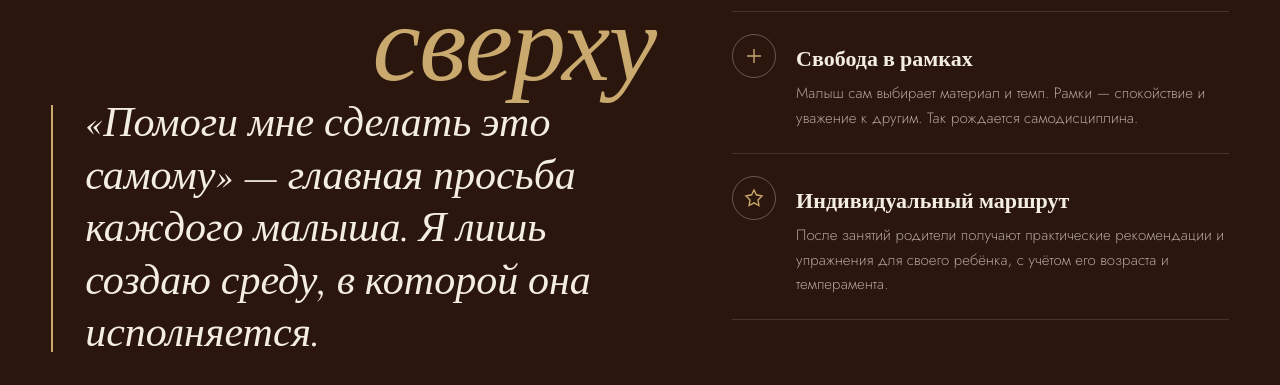
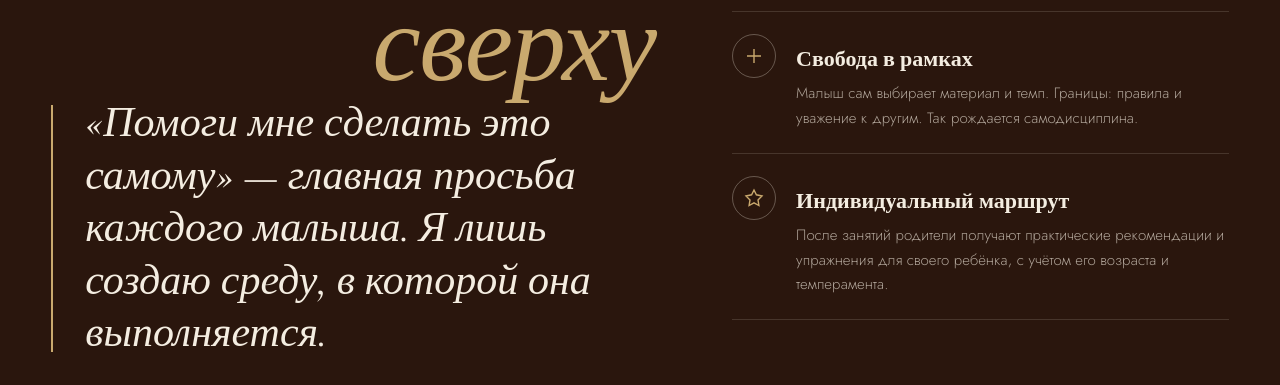
Before and after one commit to montessorikichigina/montessori, a plain HTML site: page index.html in a window 1280 px wide. Shown: the part 2859-3244 px from the top of the page. Drawn offline with nearby package versions, Linux system fonts and the light colour scheme.

Commit message:
Update index.html

```diff
--- a/index.html
+++ b/index.html
@@ -169,7 +169,7 @@
         </h2>
         <blockquote data-reveal style="--d:.2s">
           «Помоги мне сделать это самому» — главная просьба каждого малыша.
-          Я лишь создаю среду, в которой она исполняется.
+          Я лишь создаю среду, в которой она выполняется.
         </blockquote>
         <p class="lead" data-reveal style="--d:.3s; margin-top:28px; font-size:17px">
           По словам родителей, на занятия дети бегут сами, а домой
@@ -191,7 +191,7 @@
           <span class="p-glyph" aria-hidden="true"><svg viewBox="0 0 20 20" fill="none" stroke="currentColor" stroke-width="1.4"><path d="M3 10h14M10 3v14"/></svg></span>
           <div>
             <h4>Свобода в рамках</h4>
-            <p>Малыш сам выбирает материал и темп. Рамки — спокойствие и уважение к другим. Так рождается самодисциплина.</p>
+            <p>Малыш сам выбирает материал и темп. Границы: правила и уважение к другим. Так рождается самодисциплина.</p>
           </div>
         </div>
         <div class="principle" data-reveal style="--d:.35s">
```
